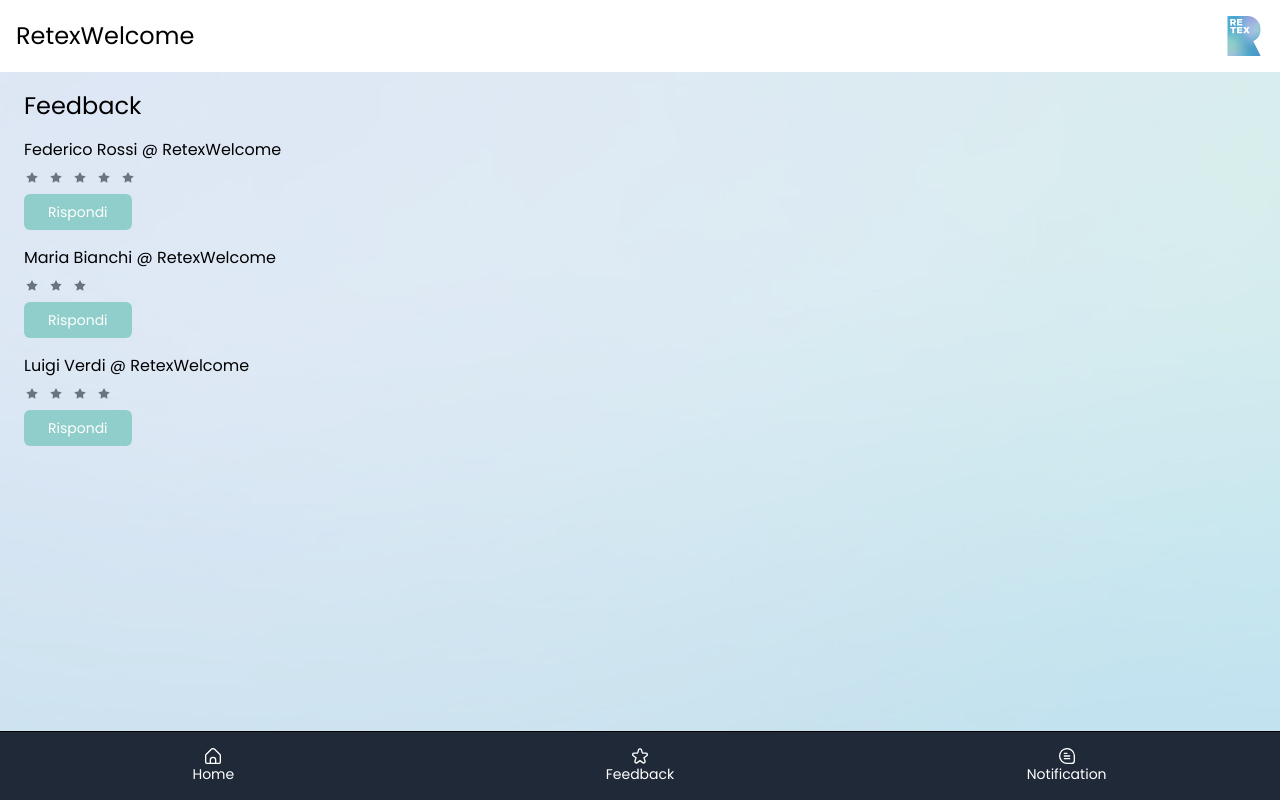
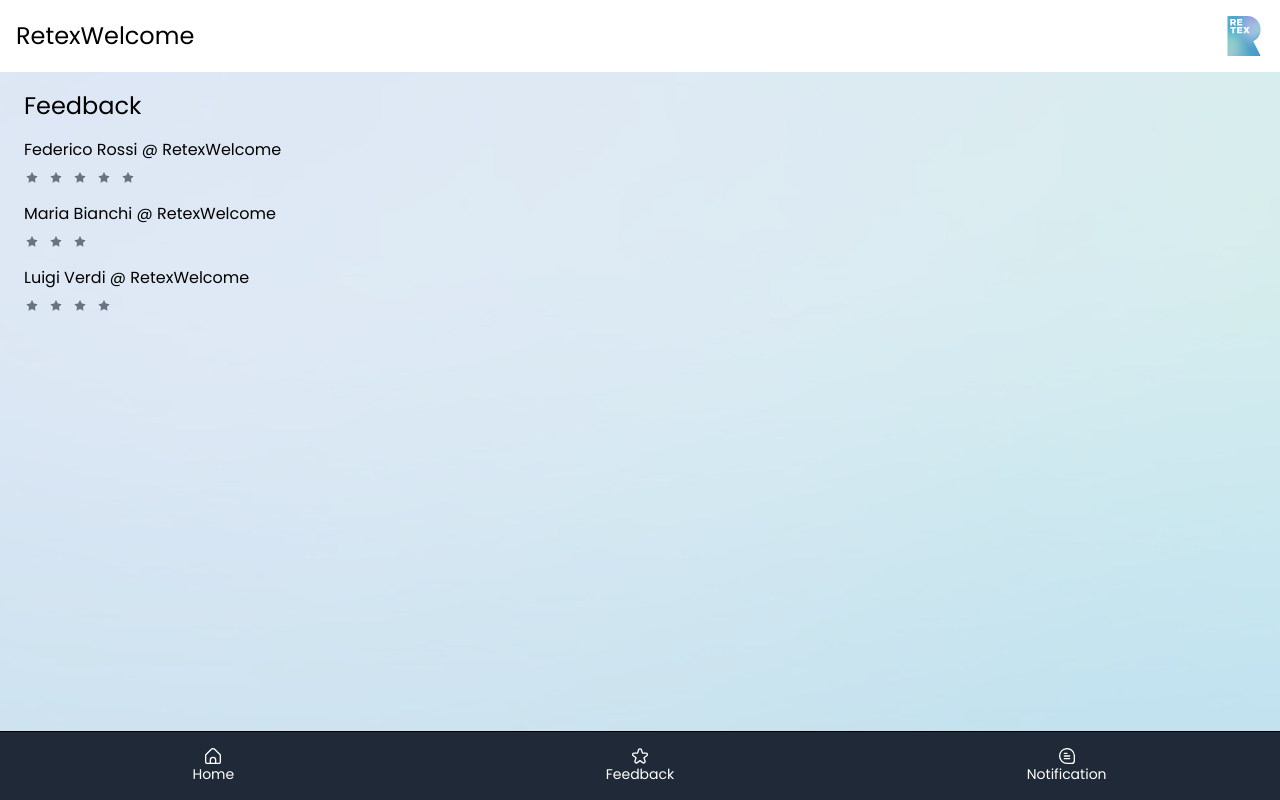
Before and after one commit to sconfa-8/FALSA-Project, a Nuxt app: page /hr/feedback in a window 1280 px wide. Built offline with nearby package versions, Linux system fonts and the light colour scheme.

Commit message:
fix: remove reply buttons

```diff
--- a/components/UsersCardsList.vue
+++ b/components/UsersCardsList.vue
@@ -9,7 +9,7 @@
     <p class="font-bold w-1/2 flex">Nome</p>
     <p class="font-bold w-1/2 flex">Data Ingresso</p>
   </div>
-  <div class="user-cards flex flex-col gap-2">
+  <div class="user-cards flex flex-col gap-2 cursor-pointer">
     <div>
       <div class="w-full flex relative" @click="isOpenInfo = true">
         <p class="w-1/2">Federico Rossi</p>
--- a/pages/hr/feedback.vue
+++ b/pages/hr/feedback.vue
@@ -14,9 +14,6 @@
           <IconsStar class="w-4 h-4 text-gray-500" />
           <IconsStar class="w-4 h-4 text-gray-500" />
         </div>
-        <button class="bg-retex rounded-md text-white px-6 text-sm py-2">
-          Rispondi
-        </button>
       </div>
     </div>
     <div class="flex gap-8">
@@ -29,9 +26,6 @@
           <IconsStar class="w-4 h-4 text-transparent" />
           <IconsStar class="w-4 h-4 text-transparent" />
         </div>
-        <button class="bg-retex rounded-md text-white px-6 text-sm py-2">
-          Rispondi
-        </button>
       </div>
     </div>
     <div class="flex gap-8">
@@ -44,9 +38,6 @@
           <IconsStar class="w-4 h-4 text-gray-500" />
           <IconsStar class="w-4 h-4 text-transparent" />
         </div>
-        <button class="bg-retex rounded-md text-white px-6 text-sm py-2">
-          Rispondi
-        </button>
       </div>
     </div>
   </div>
```
